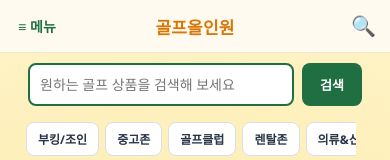
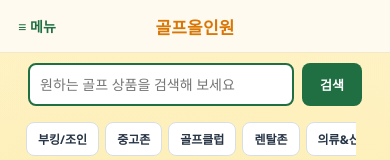
Before and after one commit to myeonhyuk/honeyswap-mvp, a Next.js app in the folder apps/web/: page / in a window 390 px wide. Shown: the top 160 px of the page. Built offline with nearby package versions, Linux system fonts and the light colour scheme.

Commit message:
Remove mobile top-right search icon

```diff
--- a/apps/web/app/globals.css
+++ b/apps/web/app/globals.css
@@ -2687,12 +2687,6 @@ main {
   .topnav a {
     display: none;
   }
-  .topnav::after {
-    content: "🔍";
-    font-size: 20px;
-    cursor: pointer;
-    line-height: 1;
-  }
 
   /* ── 전체 본문 패딩 ── */
   .gm-main {
```
